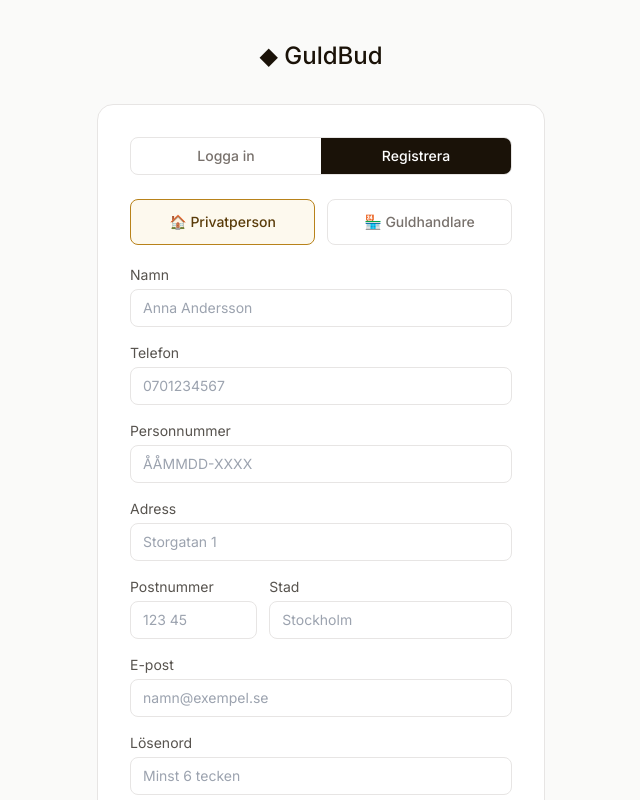
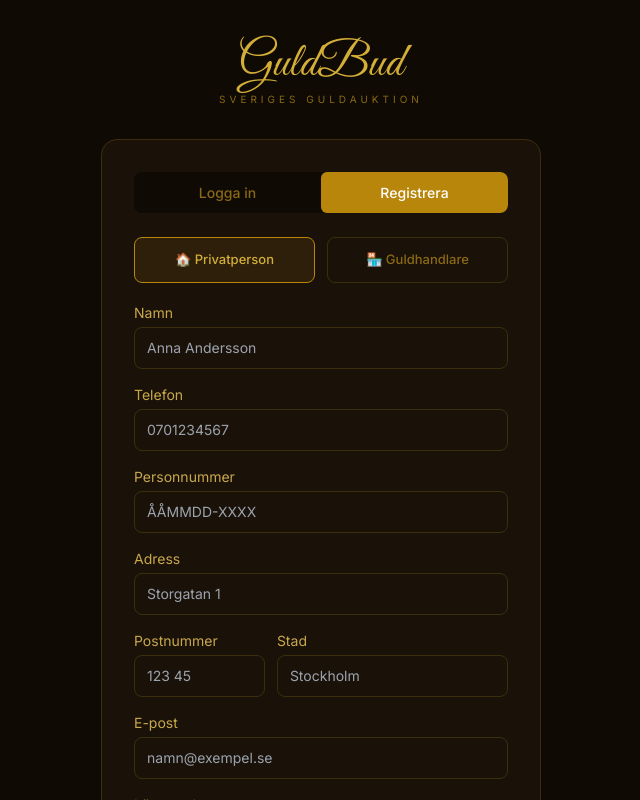
Before and after one commit to mxmxg/Guldbudet, a Next.js app in the folder guldbud/guldbud/: page /auth/login in a window 1280 px wide. Both pictures are taken after a click on the button "Registrera". Shown: the top 800 px of the page, without its empty margins (319-959 px from the left). Built offline with nearby package versions, Linux system fonts and the light colour scheme; no server answers.

Commit message:
Update page.tsx

```diff
--- a/guldbud/guldbud/app/auth/login/page.tsx
+++ b/guldbud/guldbud/app/auth/login/page.tsx
@@ -49,16 +49,27 @@ function validateField(name: string, value: string, role: string): string {
 function Field({ label, name, type = 'text', value, onChange, onBlur, error, placeholder }: any) {
   return (
     <div>
-      <label className="block text-sm text-stone-600 mb-1">{label}</label>
+      <label className="block text-sm mb-1" style={{ color: '#c9a84c' }}>{label}</label>
       <input
         type={type}
         value={value}
         onChange={onChange}
         onBlur={onBlur}
         placeholder={placeholder}
-        className={`w-full border rounded-lg px-3 py-2 text-sm outline-none transition ${error ? 'border-red-400 bg-red-50 focus:border-red-400' : 'border-stone-200 focus:border-gold-400'}`}
+        style={{
+          width: '100%',
+          background: error ? '#2a1a0a' : '#1a1208',
+          border: `1px solid ${error ? '#ef4444' : '#3d2d0f'}`,
+          borderRadius: '8px',
+          padding: '10px 12px',
+          fontSize: '14px',
+          color: '#f5e6c8',
+          outline: 'none',
+          boxSizing: 'border-box',
+        }}
+        onFocus={e => e.target.style.borderColor = '#D4AF37'}
       />
-      {error && <p className="text-red-500 text-xs mt-1">{error}</p>}
+      {error && <p style={{ color: '#ef4444', fontSize: '12px', marginTop: '4px' }}>{error}</p>}
     </div>
   )
 }
@@ -99,10 +110,8 @@ function LoginForm() {
     if (mode === 'register') {
       const registerFields = ['fullName', 'phone', 'personalNumber', 'address', 'postalCode', 'city']
       if (role === 'dealer') registerFields.push('company', 'orgNumber')
-
       const allTouched = Object.fromEntries(registerFields.map(f => [f, true]))
       setTouched(t => ({ ...t, ...allTouched }))
-
       const hasErrors = registerFields.some(f => validateField(f, fields[f], role))
       if (hasErrors) {
         setSubmitError('Kontrollera fälten ovan.')
@@ -151,44 +160,66 @@ function LoginForm() {
   }
 
   return (
-    <div className="min-h-screen bg-stone-50 flex items-center justify-center px-4 py-10">
-      <div className="w-full max-w-md">
-        <div className="text-center mb-8">
-          <Link href="/" className="text-2xl font-medium text-gold-900">◆ GuldBud</Link>
+    <>
+      <link href="https://fonts.googleapis.com/css2?family=Great+Vibes&display=swap" rel="stylesheet" />
+      <div style={{ minHeight: '100vh', background: '#0f0a04', display: 'flex', alignItems: 'center', justifyContent: 'center', padding: '40px 16px' }}>
+        <div style={{ width: '100%', maxWidth: '440px' }}>
+
+          {/* Logo */}
+          <div style={{ textAlign: 'center', marginBottom: '32px' }}>
+            <Link href="/">
+              <span style={{ fontFamily: "'Great Vibes', cursive", fontSize: '48px', color: '#D4AF37', lineHeight: 1 }}>
+                GuldBud
+              </span>
+            </Link>
+            <p style={{ color: '#8B6914', fontSize: '10px', letterSpacing: '4px', marginTop: '4px' }}>SVERIGES GULDAUKTION</p>
           </div>
-        <div className="bg-white border border-stone-200 rounded-2xl p-8">
-          <div className="flex rounded-lg overflow-hidden border border-stone-200 mb-6">
+
+          {/* Kort */}
+          <div style={{ background: '#1a1208', border: '1px solid #3d2d0f', borderRadius: '16px', padding: '32px' }}>
+
+            {/* Flikar */}
+            <div style={{ display: 'flex', background: '#0f0a04', borderRadius: '8px', marginBottom: '24px', overflow: 'hidden' }}>
               {(['login', 'register'] as const).map(m => (
-              <button key={m} onClick={() => setMode(m)}
-                className={`flex-1 py-2 text-sm font-medium transition ${mode === m ? 'bg-gold-900 text-white' : 'text-stone-500 hover:bg-stone-50'}`}>
+                <button key={m} onClick={() => setMode(m)} style={{
+                  flex: 1, padding: '10px', fontSize: '14px', fontWeight: 500, cursor: 'pointer', border: 'none', transition: 'all 0.2s',
+                  background: mode === m ? '#B8860B' : 'transparent',
+                  color: mode === m ? 'white' : '#8B6914',
+                  borderRadius: mode === m ? '6px' : '0',
+                }}>
                   {m === 'login' ? 'Logga in' : 'Registrera'}
                 </button>
               ))}
             </div>
 
+            {/* Roll-väljare */}
             {mode === 'register' && (
-            <div className="flex gap-3 mb-5">
+              <div style={{ display: 'flex', gap: '12px', marginBottom: '20px' }}>
                 {(['customer', 'dealer'] as const).map(r => (
-                <button key={r} onClick={() => setRole(r)}
-                  className={`flex-1 py-3 rounded-lg border text-sm font-medium transition ${role === r ? 'border-gold-400 bg-gold-50 text-gold-700' : 'border-stone-200 text-stone-500 hover:border-stone-300'}`}>
+                  <button key={r} onClick={() => setRole(r)} style={{
+                    flex: 1, padding: '12px', fontSize: '13px', fontWeight: 500, cursor: 'pointer', borderRadius: '8px', transition: 'all 0.2s',
+                    background: role === r ? '#2d1f0a' : 'transparent',
+                    border: `1px solid ${role === r ? '#B8860B' : '#3d2d0f'}`,
+                    color: role === r ? '#D4AF37' : '#8B6914',
+                  }}>
                     {r === 'customer' ? '🏠 Privatperson' : '🏪 Guldhandlare'}
                   </button>
                 ))}
               </div>
             )}
 
-          <form onSubmit={handleSubmit} className="flex flex-col gap-4">
+            <form onSubmit={handleSubmit} style={{ display: 'flex', flexDirection: 'column', gap: '16px' }}>
               {mode === 'register' && (
                 <>
                   <Field label="Namn" name="fullName" value={fields.fullName} onChange={set('fullName')} onBlur={blur('fullName')} error={err('fullName')} placeholder="Anna Andersson" />
                   <Field label="Telefon" name="phone" type="tel" value={fields.phone} onChange={set('phone')} onBlur={blur('phone')} error={err('phone')} placeholder="0701234567" />
                   <Field label="Personnummer" name="personalNumber" value={fields.personalNumber} onChange={set('personalNumber')} onBlur={blur('personalNumber')} error={err('personalNumber')} placeholder="ÅÅMMDD-XXXX" />
                   <Field label="Adress" name="address" value={fields.address} onChange={set('address')} onBlur={blur('address')} error={err('address')} placeholder="Storgatan 1" />
-                <div className="flex gap-3">
-                  <div className="w-1/3">
+                  <div style={{ display: 'flex', gap: '12px' }}>
+                    <div style={{ width: '35%' }}>
                       <Field label="Postnummer" name="postalCode" value={fields.postalCode} onChange={set('postalCode')} onBlur={blur('postalCode')} error={err('postalCode')} placeholder="123 45" />
                     </div>
-                  <div className="flex-1">
+                    <div style={{ flex: 1 }}>
                       <Field label="Stad" name="city" value={fields.city} onChange={set('city')} onBlur={blur('city')} error={err('city')} placeholder="Stockholm" />
                     </div>
                   </div>
@@ -201,45 +232,55 @@ function LoginForm() {
                 </>
               )}
 
-            <div>
-              <label className="block text-sm text-stone-600 mb-1">E-post</label>
-              <input type="email" required value={fields.email} onChange={set('email')} placeholder="namn@exempel.se"
-                className="w-full border border-stone-200 rounded-lg px-3 py-2 text-sm outline-none focus:border-gold-400 transition" />
-            </div>
-            <div>
-              <label className="block text-sm text-stone-600 mb-1">Lösenord</label>
-              <input type="password" required minLength={6} value={fields.password} onChange={set('password')} placeholder="Minst 6 tecken"
-                className="w-full border border-stone-200 rounded-lg px-3 py-2 text-sm outline-none focus:border-gold-400 transition" />
-            </div>
+              <Field label="E-post" name="email" type="email" value={fields.email} onChange={set('email')} onBlur={blur('email')} error="" placeholder="namn@exempel.se" />
+              <Field label="Lösenord" name="password" type="password" value={fields.password} onChange={set('password')} onBlur={blur('password')} error="" placeholder="Minst 6 tecken" />
 
-            {submitError && <p className="text-red-500 text-sm bg-red-50 p-3 rounded-lg">{submitError}</p>}
+              {submitError && (
+                <p style={{ color: '#ef4444', fontSize: '13px', background: '#2a0a0a', padding: '10px 12px', borderRadius: '8px', border: '1px solid #7f1d1d' }}>
+                  {submitError}
+                </p>
+              )}
 
               {mode === 'register' && role === 'dealer' && (
-              <p className="text-xs text-stone-400 bg-stone-50 p-3 rounded-lg">
+                <p style={{ color: '#8B6914', fontSize: '12px', background: '#0f0a04', padding: '10px 12px', borderRadius: '8px', border: '1px solid #3d2d0f' }}>
                   Handlarkonton granskas manuellt. Du får ett e-postmeddelande när ditt konto är godkänt.
                 </p>
               )}
 
               {mode === 'register' && (
-              <p className="text-xs text-stone-400">
+                <p style={{ color: '#5a4020', fontSize: '11px' }}>
                   Dina personuppgifter hanteras säkert och delas aldrig med tredje part.{' '}
-                <Link href="/privacy" className="underline">Integritetspolicy</Link>
+                  <Link href="/privacy" style={{ color: '#B8860B' }}>Integritetspolicy</Link>
                 </p>
               )}
 
-            <button type="submit" disabled={loading} className="btn-gold mt-1">
+              <button type="submit" disabled={loading} style={{
+                background: loading ? '#5a4020' : '#B8860B',
+                color: 'white',
+                border: 'none',
+                borderRadius: '8px',
+                padding: '12px',
+                fontSize: '15px',
+                fontWeight: 600,
+                cursor: loading ? 'not-allowed' : 'pointer',
+                marginTop: '4px',
+                transition: 'background 0.2s',
+              }}>
                 {loading ? 'Väntar...' : mode === 'login' ? 'Logga in' : 'Skapa konto'}
               </button>
             </form>
           </div>
         </div>
       </div>
+    </>
   )
 }
 
 export default function LoginPage() {
   return (
-    <Suspense fallback={<div className="min-h-screen flex items-center justify-center">Laddar...</div>}>
+    <Suspense fallback={<div style={{ minHeight: '100vh', background: '#0f0a04', display: 'flex', alignItems: 'center', justifyContent: 'center' }}>
+      <span style={{ fontFamily: "'Great Vibes', cursive", fontSize: '48px', color: '#D4AF37' }}>GuldBud</span>
+    </div>}>
       <LoginForm />
     </Suspense>
   )
```
Lines whose indentation alone changed are shown as unchanged.
